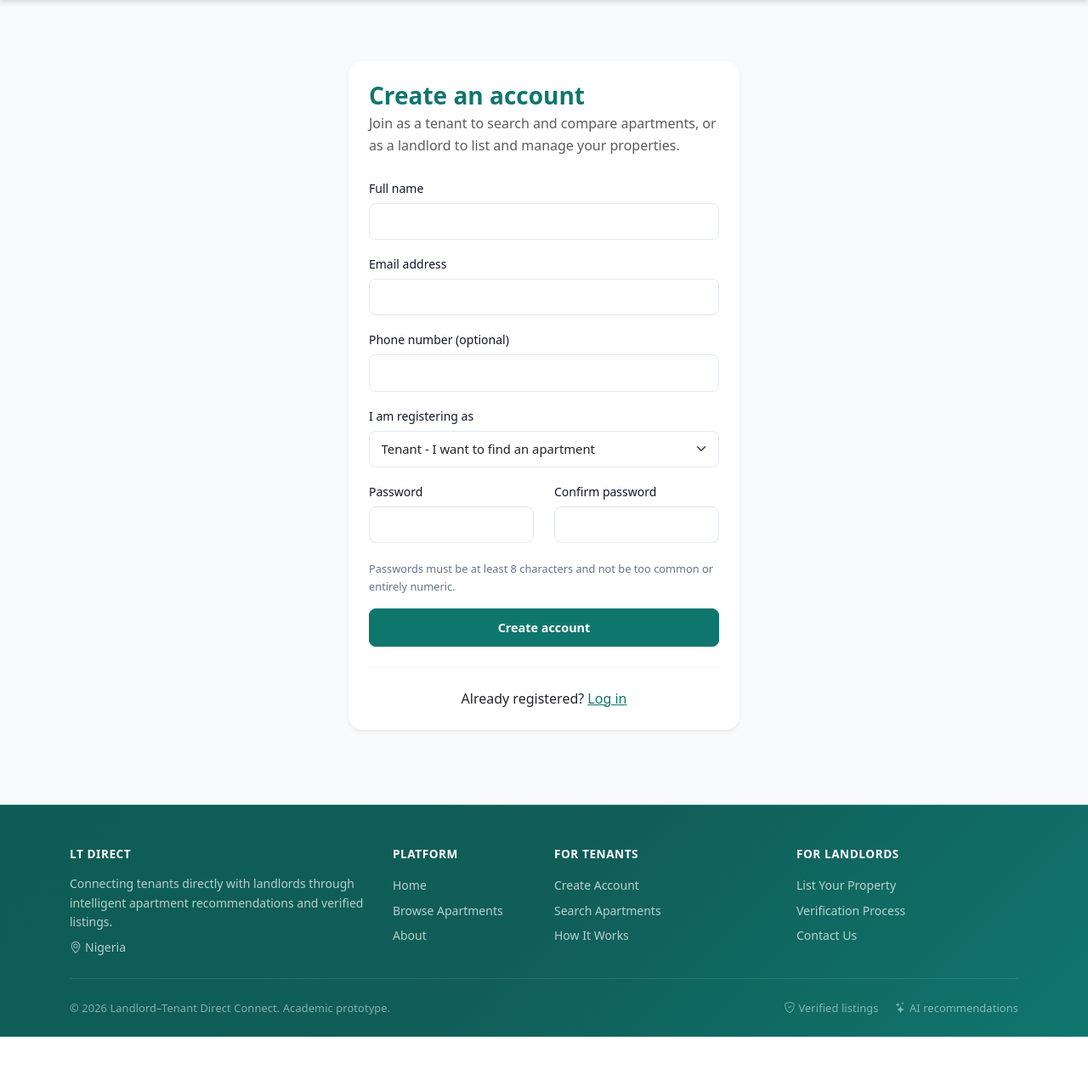
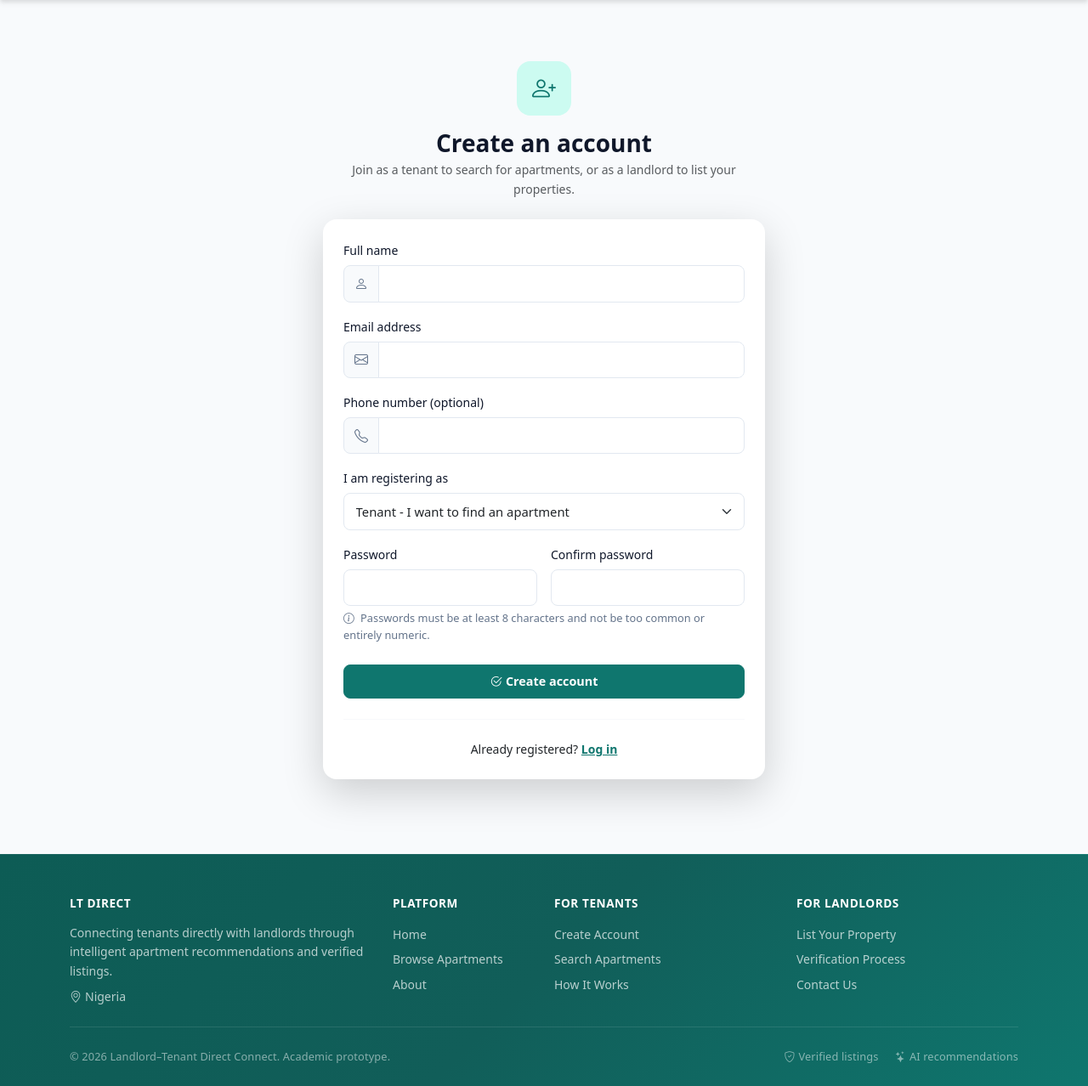
Before and after one commit to 1234donald/Landlord_Tenant-Direct, a Django app: page /register/ in a window 1280 px wide. Shown: the part 63-1341 px from the top of the page at 85% size. Before the commit the page ends 1283 px from the top, so only its background shows below. Run offline with Django 5.2, Linux system fonts and the light colour scheme; some libraries are stand-ins or nearby versions.

Commit message:
feat(frontend): add styled login and registration pages
- Redesign login page with brand-consistent form layout and error handling
- Redesign registration page with role selection, field validation and accessible form controls
- Apply design system tokens for consistent authentication experience

```diff
--- a/templates/accounts/register.html
+++ b/templates/accounts/register.html
@@ -1,67 +1,91 @@
 {% extends "base.html" %}
 
-{% block title %}Create an account - Landlord-Tenant Direct Connect{% endblock %}
+{% block title %}Create an account | LT Direct{% endblock %}
 
 {% block content %}
-<div class="auth-shell">
-    <div class="card shadow-sm">
+<div class="auth-shell" style="max-width:520px;">
+    <div class="text-center mb-4">
+        <div class="mx-auto mb-3 d-flex align-items-center justify-content-center"
+             style="width:64px;height:64px;border-radius:16px;background:var(--lt-primary-light);color:var(--lt-primary);font-size:1.75rem;">
+            <i class="bi bi-person-plus" aria-hidden="true"></i>
+        </div>
+        <h1 class="h3 mb-1 fw-bold">Create an account</h1>
+        <p class="text-muted mb-0 small">
+            Join as a tenant to search for apartments, or as a landlord to list your properties.
+        </p>
+    </div>
+
+    <div class="card shadow-lg border-0" style="border-radius:var(--lt-radius-xl);">
         <div class="card-body p-4">
-            <h1 class="h3 mb-1 auth-heading">Create an account</h1>
-            <p class="text-muted mb-4">
-                Join as a tenant to search and compare apartments, or as a landlord to
-                list and manage your properties.
-            </p>
-
             {% if form.non_field_errors %}
             <div class="alert alert-danger" role="alert">
+                <i class="bi bi-exclamation-triangle me-2"></i>
                 {% for error in form.non_field_errors %}{{ error }}{% endfor %}
             </div>
             {% endif %}
 
             <form method="post" novalidate>
                 {% csrf_token %}
-                <div class="mb-3">
+
+                <div class="row g-3">
+                    <div class="col-12">
                         <label class="form-label" for="{{ form.full_name.id_for_label }}">{{ form.full_name.label }}</label>
+                        <div class="input-group">
+                            <span class="input-group-text"><i class="bi bi-person"></i></span>
                             {{ form.full_name }}
+                        </div>
                         {% if form.full_name.errors %}<div class="invalid-feedback d-block">{% for e in form.full_name.errors %}{{ e }}{% endfor %}</div>{% endif %}
                     </div>
-                <div class="mb-3">
+
+                    <div class="col-12">
                         <label class="form-label" for="{{ form.email.id_for_label }}">{{ form.email.label }}</label>
+                        <div class="input-group">
+                            <span class="input-group-text"><i class="bi bi-envelope"></i></span>
                             {{ form.email }}
+                        </div>
                         {% if form.email.errors %}<div class="invalid-feedback d-block">{% for e in form.email.errors %}{{ e }}{% endfor %}</div>{% endif %}
                     </div>
-                <div class="mb-3">
+
+                    <div class="col-12">
                         <label class="form-label" for="{{ form.phone.id_for_label }}">{{ form.phone.label }}</label>
+                        <div class="input-group">
+                            <span class="input-group-text"><i class="bi bi-telephone"></i></span>
                             {{ form.phone }}
+                        </div>
                         {% if form.phone.errors %}<div class="invalid-feedback d-block">{% for e in form.phone.errors %}{{ e }}{% endfor %}</div>{% endif %}
                     </div>
-                <div class="mb-3">
+
+                    <div class="col-12">
                         <label class="form-label" for="{{ form.role.id_for_label }}">{{ form.role.label }}</label>
                         {{ form.role }}
                         {% if form.role.errors %}<div class="invalid-feedback d-block">{% for e in form.role.errors %}{{ e }}{% endfor %}</div>{% endif %}
                     </div>
-                <div class="row">
-                    <div class="col-md-6 mb-3">
+
+                    <div class="col-md-6">
                         <label class="form-label" for="{{ form.password.id_for_label }}">{{ form.password.label }}</label>
                         {{ form.password }}
                         {% if form.password.errors %}<div class="invalid-feedback d-block">{% for e in form.password.errors %}{{ e }}{% endfor %}</div>{% endif %}
                     </div>
-                    <div class="col-md-6 mb-3">
+                    <div class="col-md-6">
                         <label class="form-label" for="{{ form.password2.id_for_label }}">{{ form.password2.label }}</label>
                         {{ form.password2 }}
                         {% if form.password2.errors %}<div class="invalid-feedback d-block">{% for e in form.password2.errors %}{{ e }}{% endfor %}</div>{% endif %}
                     </div>
                 </div>
-                <div class="form-text mb-3">
-                    Passwords must be at least 8 characters and not be too common or
-                    entirely numeric.
+
+                <div class="form-text mb-4" style="display:block;">
+                    <i class="bi bi-info-circle me-1"></i>
+                    Passwords must be at least 8 characters and not be too common or entirely numeric.
                 </div>
-                <button type="submit" class="btn btn-primary w-100">Create account</button>
+
+                <button type="submit" class="btn btn-primary w-100 py-2 fw-semibold">
+                    <i class="bi bi-check2-circle me-1"></i>Create account
+                </button>
             </form>
 
             <hr class="my-4">
-            <p class="text-center mb-0">
-                Already registered? <a href="{% url 'login' %}">Log in</a>
+            <p class="text-center mb-0 small">
+                Already registered? <a href="{% url 'login' %}" class="fw-semibold">Log in</a>
             </p>
         </div>
     </div>
```
Also changed, not shown: templates/accounts/login.html (+27 -12 lines). Lines whose indentation alone changed are shown as unchanged.
